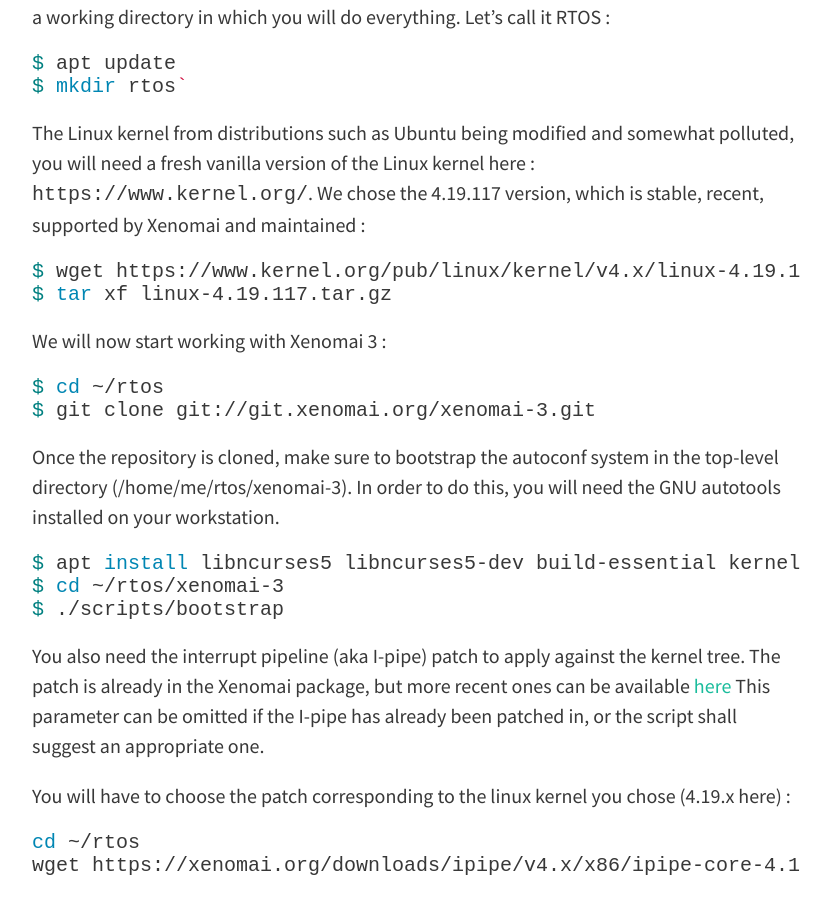
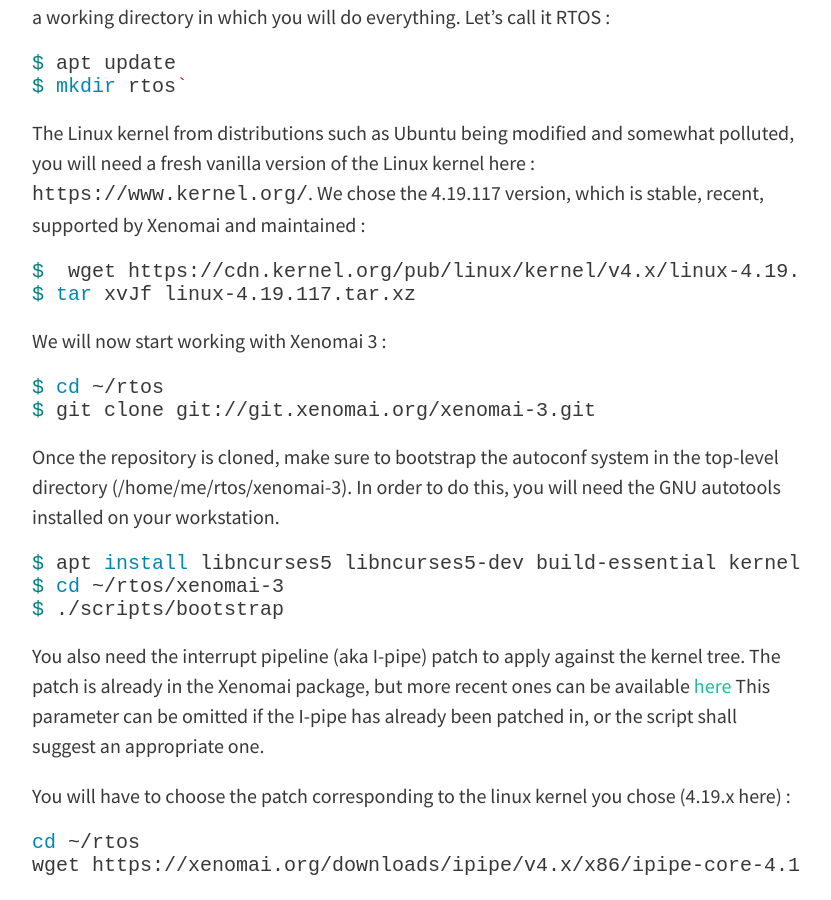
Before and after one commit to MasterERTS/rtros-documentation, a Jekyll site: the page built from _posts/2020-04-21-xenomai.md, in a window 1280 px wide and 900 px high, scrolled down 994 px. Shown: the whole window, without its empty margins (224-1055 px from the left). Built offline with Jekyll 4.4.1, drawn with Linux system fonts in a browser that asks for light colours; nearby versions of some CDN libraries.

Commit message:
fix download link for kernel

````diff
--- a/_posts/2020-04-21-xenomai.md
+++ b/_posts/2020-04-21-xenomai.md
@@ -25,8 +25,8 @@
 `https://www.kernel.org/`. We chose the 4.19.117 version, which is stable, recent, supported by Xenomai and maintained :
 
 ```shell
-$ wget https://www.kernel.org/pub/linux/kernel/v4.x/linux-4.19.117.tar.gz
-$ tar xf linux-4.19.117.tar.gz
+$  wget https://cdn.kernel.org/pub/linux/kernel/v4.x/linux-4.19.117.tar.xz
+$ tar xvJf linux-4.19.117.tar.xz
 ```
 
 We will now start working with Xenomai 3 :
````
